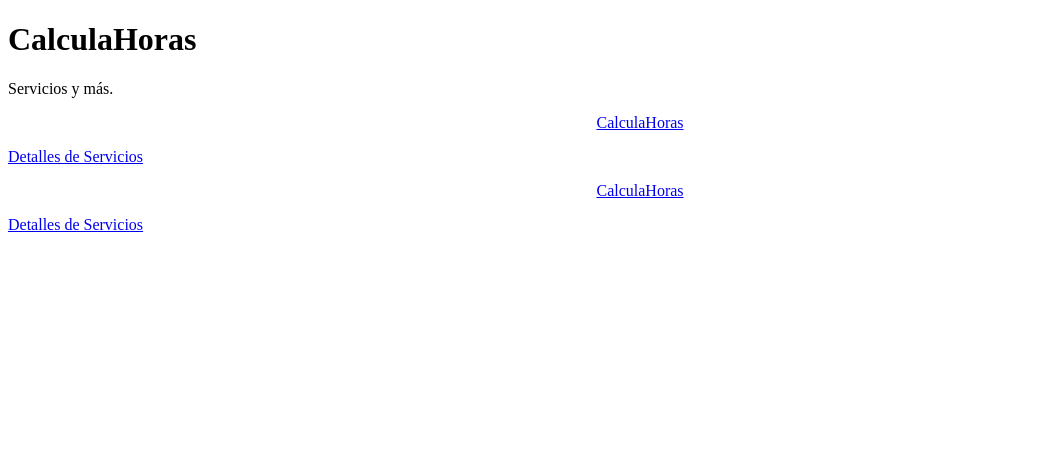
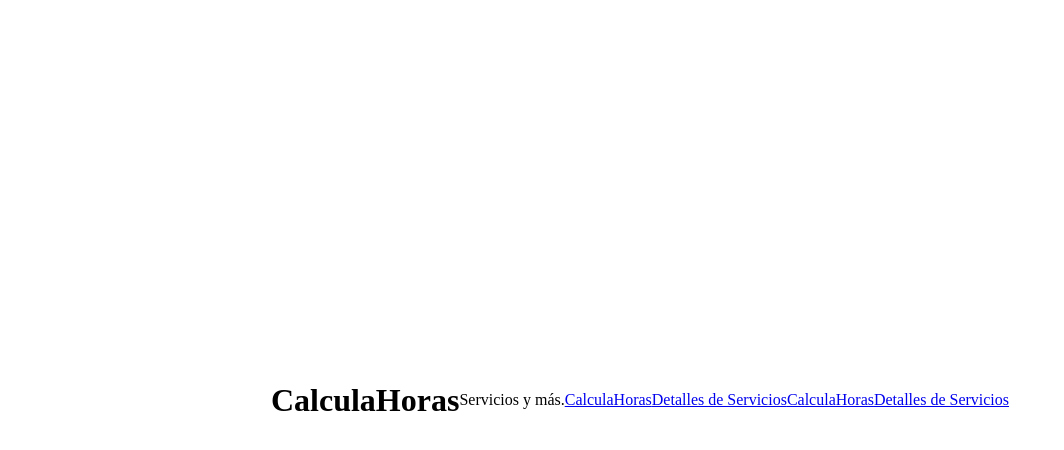
Before and after one commit to iglu0/CalculaHoras, a plain HTML site: page anti.html in a window 1280 px wide. Shown: the whole page, without its empty margins (0-1064 px from the left). Drawn offline with Linux system fonts and the light colour scheme.

Commit message:
Update anti.html

```diff
--- a/anti.html
+++ b/anti.html
@@ -1,16 +1,24 @@
 <!DOCTYPE html>
 <html>
 <meta name="viewport" content="width=device-width, initial-scale=1.0">
-
+<style>
+    body {
+        display: flex;
+        justify-content: center; /* Horizontal */
+        align-items: center;     /* Vertical */
+        min-height: 100vh;
+        margin: 0;
+    }
+</style>
 <body>
 
 <h1>CalculaHoras</h1>
 
 <p>Servicios y más.</p>
-<p align="center"><a href="https://iglu0.github.io/CalculaHoras/">CalculaHoras</a></p>
+<p><a href="https://iglu0.github.io/CalculaHoras/">CalculaHoras</a></p>
 <p><a href="https://iglu0.github.io/CalculaHoras/detalle-servicios.html">Detalles de Servicios</a></p>
 
-<p align="center"><a href="/CalculaHoras/">CalculaHoras</a></p>
+<p><a href="/CalculaHoras/">CalculaHoras</a></p>
 <p><a href="/CalculaHoras/detalle-servicios.html">Detalles de Servicios</a></p>
 
 
```
